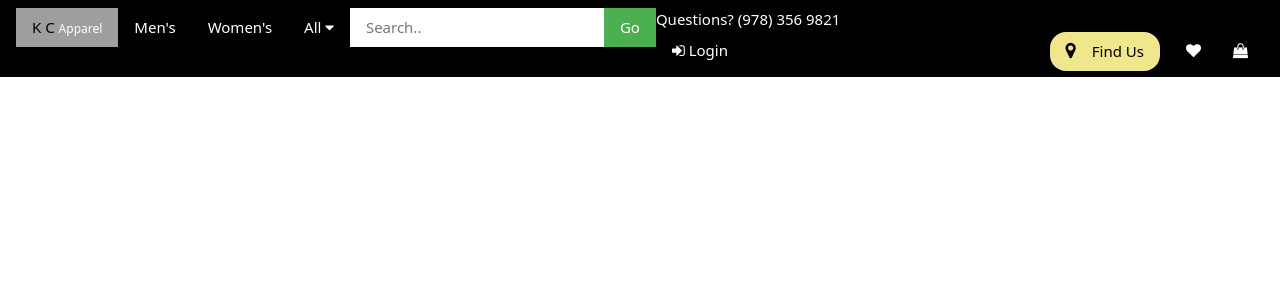
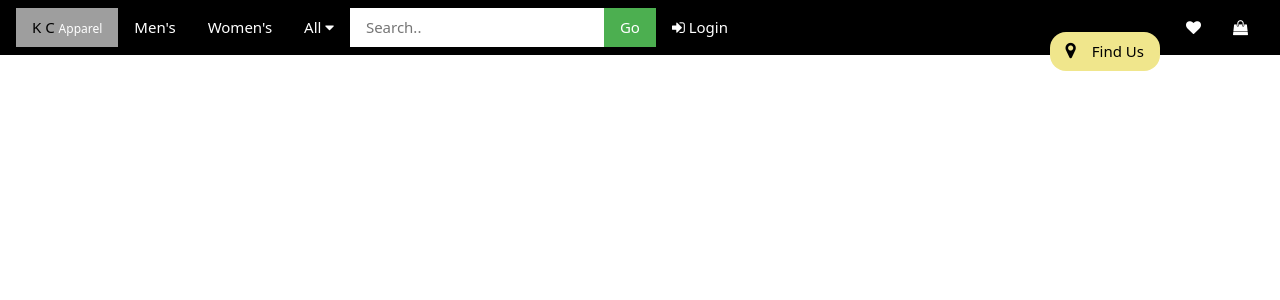
Before and after one commit to kefcabz/Pick-n-Click, a PHP site: page /header.php in a window 1280 px wide. Shown: the top 300 px of the page. Run offline with PHP 8.4, Linux system fonts and the light colour scheme.

Commit message:
slight header file change

```diff
--- a/header.php
+++ b/header.php
@@ -35,9 +35,6 @@
     </div>
     <input type="text" class="w3-bar-item w3-input" placeholder="Search..">
     <a href="#" class="w3-bar-item w3-button w3-green">Go</a>
-    <div class="helpnumber mx-auto text-white">
-        Questions? (978) 356 9821
-    </div>
     <?php if (!isset($_SESSION['logged_in']) || $_SESSION['logged_in'] !== true): ?>
         <a href="login.php" class="w3-bar-item w3-button loginmargin">
             <i class="fa fa-sign-in"></i> Login
```
